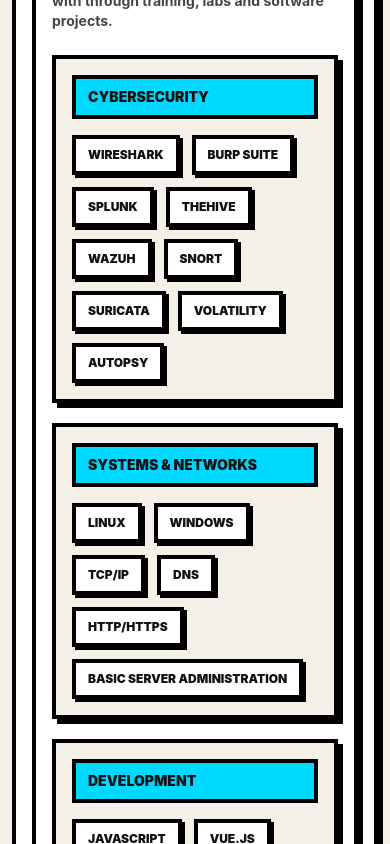
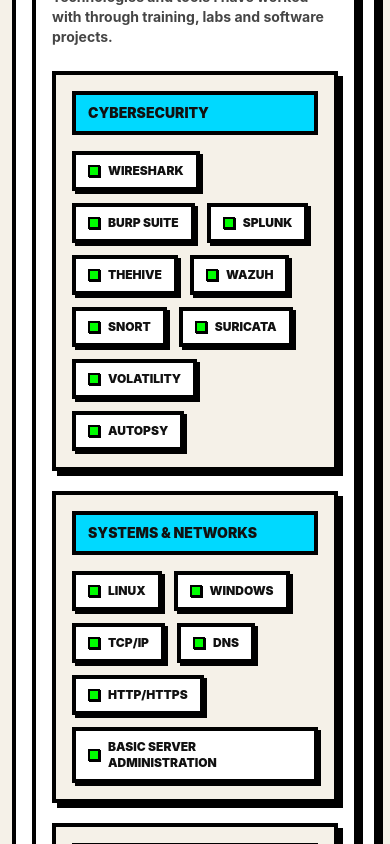
Before and after one commit to IvanJialo/ivan-portfolio, a Vue app: page / in a window 390 px wide. Shown: the part 2280-3124 px from the top of the page. Built offline with nearby package versions, Linux system fonts and the light colour scheme.

Commit message:
Añadido tooltip handmade para acronimos

```diff
--- a/src/components/SkillBadge.vue
+++ b/src/components/SkillBadge.vue
@@ -1,7 +1,60 @@
+<script setup>
+import { computed, useSlots } from 'vue'
+
+const slots = useSlots()
+
+const definitions = {
+  SOC: 'Security Operations Center',
+  SIEM: 'Security Information and Event Management',
+  EDR: 'Endpoint Detection and Response',
+  IDS: 'Intrusion Detection System',
+  IPS: 'Intrusion Prevention System',
+  'TCP/IP': 'Transmission Control Protocol / Internet Protocol',
+  DNS: 'Domain Name System',
+  HTTP: 'Hypertext Transfer Protocol',
+  HTTPS: 'Hypertext Transfer Protocol Secure',
+  API: 'Application Programming Interface',
+  SQL: 'Structured Query Language',
+  AWS: 'Amazon Web Services',
+  ERP: 'Enterprise Resource Planning',
+  CVE: 'Common Vulnerabilities and Exposures',
+  XSS: 'Cross-Site Scripting',
+  CSRF: 'Cross-Site Request Forgery',
+  LFI: 'Local File Inclusion',
+  RFI: 'Remote File Inclusion',
+  OSINT: 'Open Source Intelligence',
+}
+
+const badgeText = computed(() => {
+  const children = slots.default?.()[0]?.children
+  return typeof children === 'string' ? children.trim() : ''
+})
+
+const badgeTitle = computed(() => {
+  return definitions[badgeText.value] || null
+})
+</script>
+
 <template>
   <span
-    class="inline-block max-w-full break-words border-4 border-[var(--border)] bg-[var(--surface)] px-3 py-2 text-xs font-black uppercase text-[var(--text)] shadow-[3px_3px_0_var(--shadow),0_0_10px_var(--glow)] sm:text-sm"
+    :aria-label="badgeTitle ? `${badgeText}: ${badgeTitle}` : null"
+    :tabindex="badgeTitle ? 0 : null"
+    class="group relative inline-flex max-w-full items-center gap-2 border-4 border-[var(--border)] bg-[var(--surface)] px-3 py-2 text-xs font-black uppercase text-[var(--text)] shadow-[3px_3px_0_var(--shadow),0_0_10px_var(--glow)] transition-transform hover:-translate-y-0.5 focus-visible:-translate-y-0.5 sm:text-sm"
   >
-    <slot />
+    <span
+      class="h-3 w-3 shrink-0 border-2 border-[var(--border)] bg-[var(--accent)] shadow-[1px_1px_0_var(--shadow)]"
+      aria-hidden="true"
+    />
+
+    <span class="min-w-0 break-words">
+      <slot />
+    </span>
+
+    <span
+      v-if="badgeTitle"
+      class="pointer-events-none absolute bottom-full left-1/2 z-50 mb-3 hidden w-max max-w-[18rem] -translate-x-1/2 translate-y-1 rotate-[-2deg] whitespace-normal border-4 border-[var(--border)] bg-[var(--surface-alt)] px-3 py-2 text-center text-[0.68rem] leading-tight text-[var(--text)] opacity-0 shadow-[4px_4px_0_var(--shadow),0_0_12px_var(--glow)] transition sm:block sm:group-hover:translate-y-0 sm:group-hover:opacity-100 sm:group-focus-visible:translate-y-0 sm:group-focus-visible:opacity-100"
+    >
+      {{ badgeTitle }}
+    </span>
   </span>
 </template>
```
